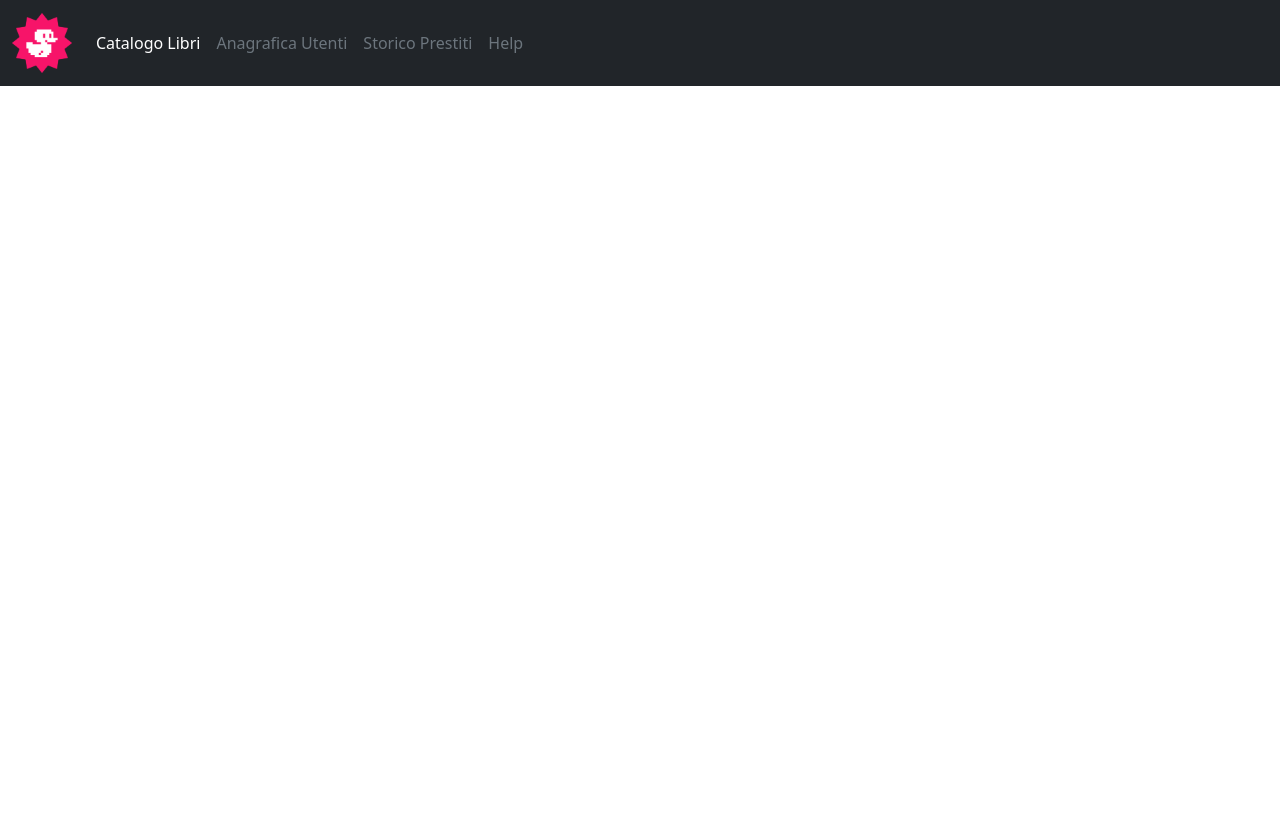
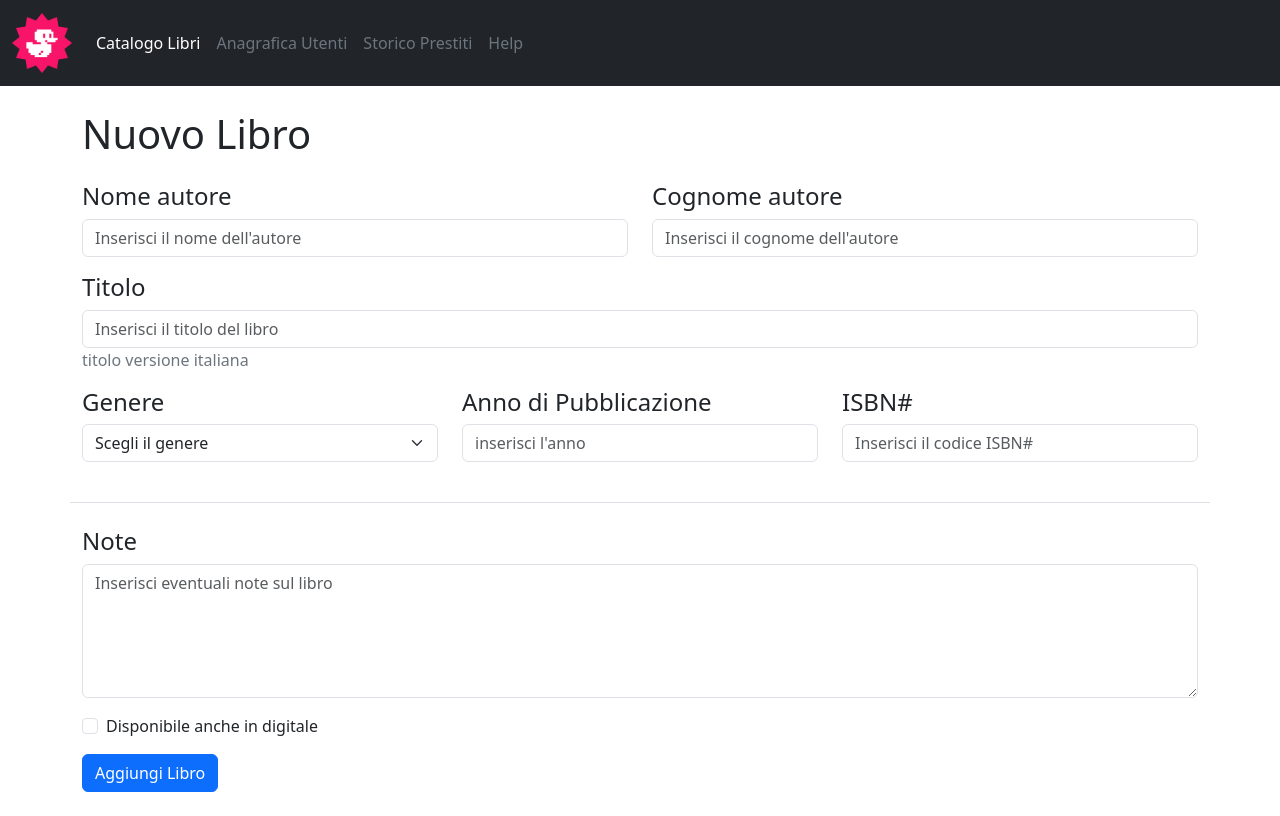
Before and after one commit to Beniamino-Soccio/html-css-bootstrap-dashboard, a plain HTML site: page pages/page2.html in a window 1280 px wide. Drawn offline with nearby package versions, Linux system fonts and the light colour scheme.

Commit message:
added form page2

```diff
--- a/pages/page2.html
+++ b/pages/page2.html
@@ -36,7 +36,76 @@
         </nav>
     </header>
     <main>
+        <div class="container mt-4">
+            <h1>Nuovo Libro</h1>
+            <form action="" class="my-4">
+                <div class="row justify-content-center">
+                    <div class="col-6">
+                        <div class="mb-3">
+                            <h2 class="fs-4">Nome autore</h2>
+                            <input type="text" class="form-control" id="firstname" placeholder="Inserisci il nome dell'autore">
+                        </div>
+                    </div>
+                    <div class="col-6">
+                        <div class="mb-3">
+                            <h2 class="fs-4">Cognome autore</h2>
+                            <input type="text" class="form-control" id="lastname" placeholder="Inserisci il cognome dell'autore">
+                        </div>
+                    </div>
+                    <div class="col-12">
+                        <div class="mb-3">
+                            <h2 class="fs-4">Titolo</h2>
+                            <input type="text" class="form-control" id="title" placeholder="Inserisci il titolo del libro">
+                            <p class="text-secondary">titolo versione italiana</p>
+                        </div>
+                    </div>
+                    <div class="col-12 col-md-4">
+                        <div class="mb-3">
+                            <h2 class="fs-4">Genere</h2>
+                            <select class="form-select" aria-label="Default select example">
+                                <option selected>Scegli il genere</option>
+                                <option value="1">Giallo</option>
+                                <option value="2">Fantasy</option>
+                                <option value="3">Horror</option>
+                                <option value="4">Thriller</option>
+                                <option value="5">Avventura</option>
+                                <option value="6">Fantascienza</option>
+                            </select>
+                        </div>
+                    </div>
+                    <div class="col-12 col-md-4">
+                        <div class="mb-3">
+                            <h2 class="fs-4">Anno di Pubblicazione</h2>
+                            <input type="number" class="form-control" id="Pubblication" placeholder="inserisci l'anno" min="1900" max="2023">
+                        </div>
+                    </div>
+                    <div class="col-12 col-md-4">
+                        <div class="mb-3">
+                            <h2 class="fs-4">ISBN#</h2>
+                            <input type="text" class="form-control" id="isbn" placeholder="Inserisci il codice ISBN#">
+                        </div>
+                    </div>
+                    <span class="border-bottom my-4"></span>
+                    <div class="col-12">
+                        <div class="mb-3">
+                            <h2 class="fs-4">Note</h2>
+                            <textarea class="form-control" id="message" rows="5" placeholder="Inserisci eventuali note sul libro"></textarea>
+                        </div>
+                    </div>
+                    <div class="col-12">
+                        <div class="mb-3">
+                            <div class=" form-check">
+                                <input type="checkbox" class="form-check-input" id="exampleCheck1">
+                                <label class="form-check-label" for="exampleCheck1">Disponibile anche in digitale</label>
+                            </div>
+                        </div>
+                    </div>
+                    <div class="col-12">
+                        <a class="btn btn-primary" href="../index.html" role="button">Aggiungi Libro</a>
+                    </div>
 
+            </form>
+        </div>
     </main>
     <script src="https://cdn.jsdelivr.net/npm/bootstrap@5.3.3/dist/js/bootstrap.bundle.min.js" integrity="sha384-YvpcrYf0tY3lHB60NNkmXc5s9fDVZLESaAA55NDzOxhy9GkcIdslK1eN7N6jIeHz" crossorigin="anonymous"></script>
 </body>
```
